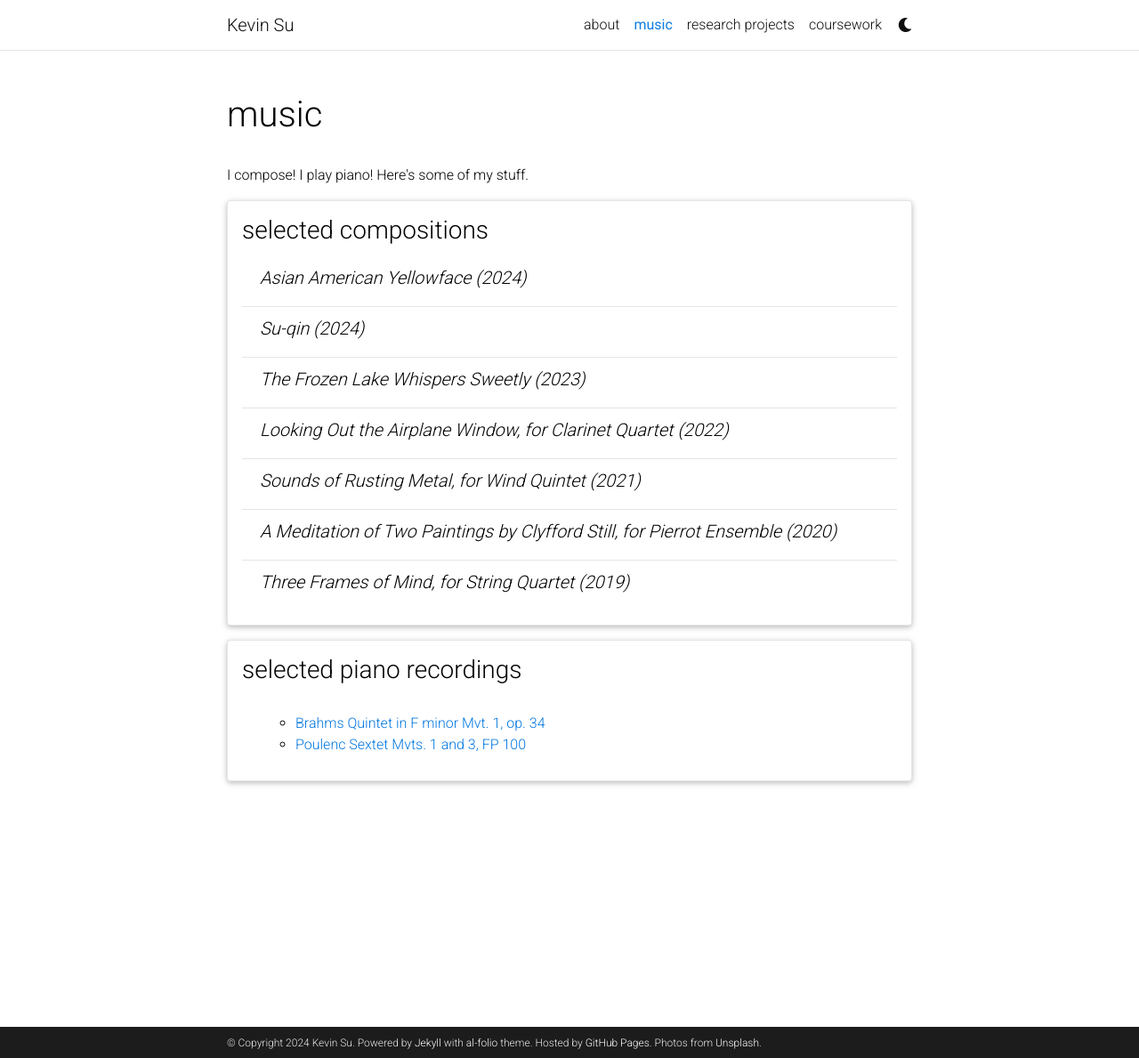
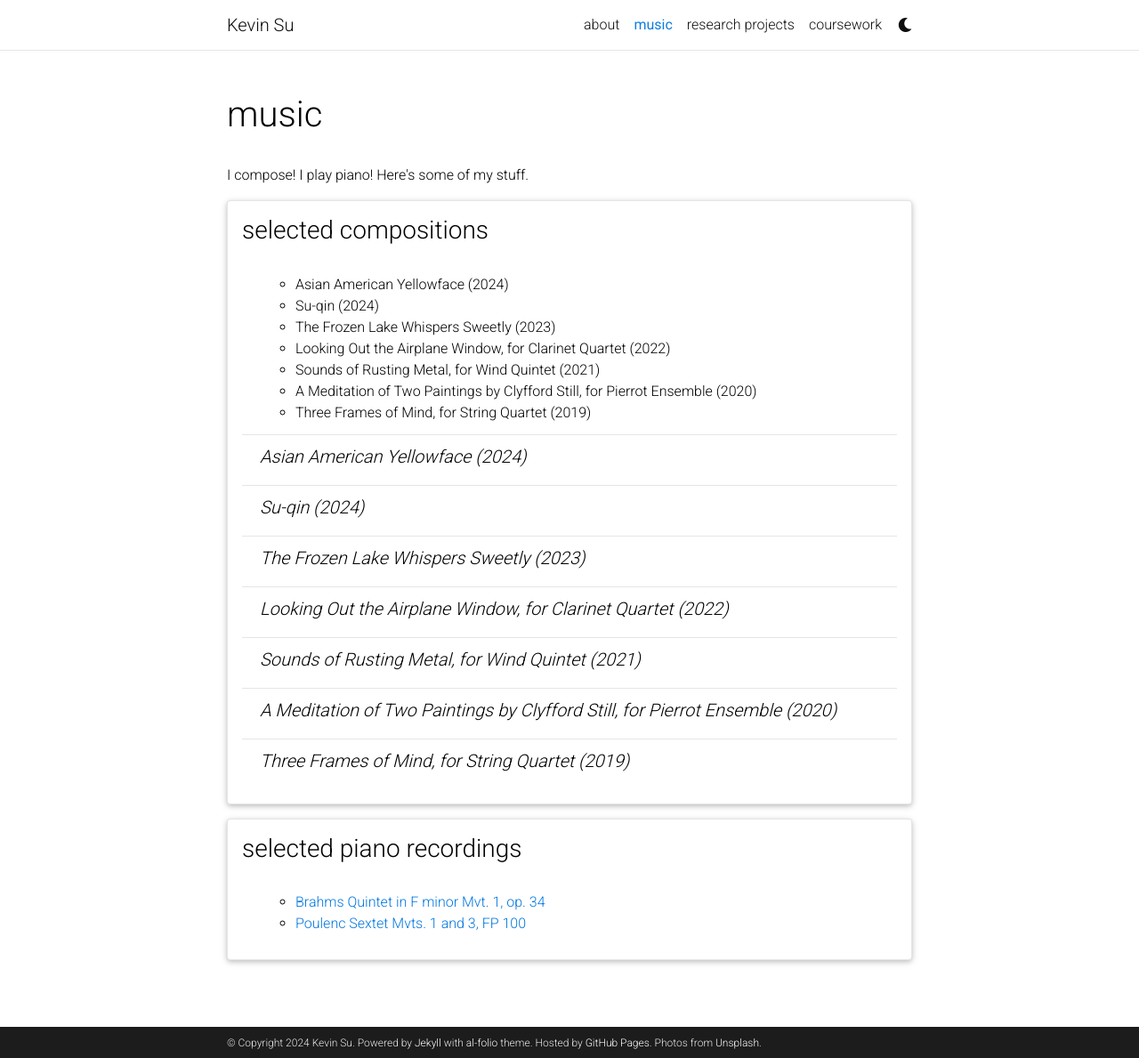
Before and after one commit to kevin20841/kevin20841.github.io, a Jekyll site: the page built from _pages/music.md, in a window 1280 px wide and 1189 px high. Shown: the whole window at 89% size. Built offline with Jekyll 4.4.1, drawn with Linux system fonts in a browser that asks for light colours; comment, search, counter and statistics services are not loaded; a style sheet for code colours, icons or effects is not loaded.

Commit message:
Update music.yml

```diff
--- a/_data/music.yml
+++ b/_data/music.yml
@@ -1,6 +1,15 @@
 - title: selected compositions
   type: nested_list
   contents:
+    - items:
+        - Asian American Yellowface (2024)
+        - Su-qin (2024)
+        - The Frozen Lake Whispers Sweetly (2023)
+        - Looking Out the Airplane Window, for Clarinet Quartet (2022)
+        - Sounds of Rusting Metal, for Wind Quintet (2021)
+        - A Meditation of Two Paintings by Clyfford Still, for Pierrot Ensemble (2020)
+        - Three Frames of Mind, for String Quartet (2019)
+
     - title: Asian American Yellowface (2024)
     - title: Su-qin (2024)
     - title: The Frozen Lake Whispers Sweetly (2023)
```
